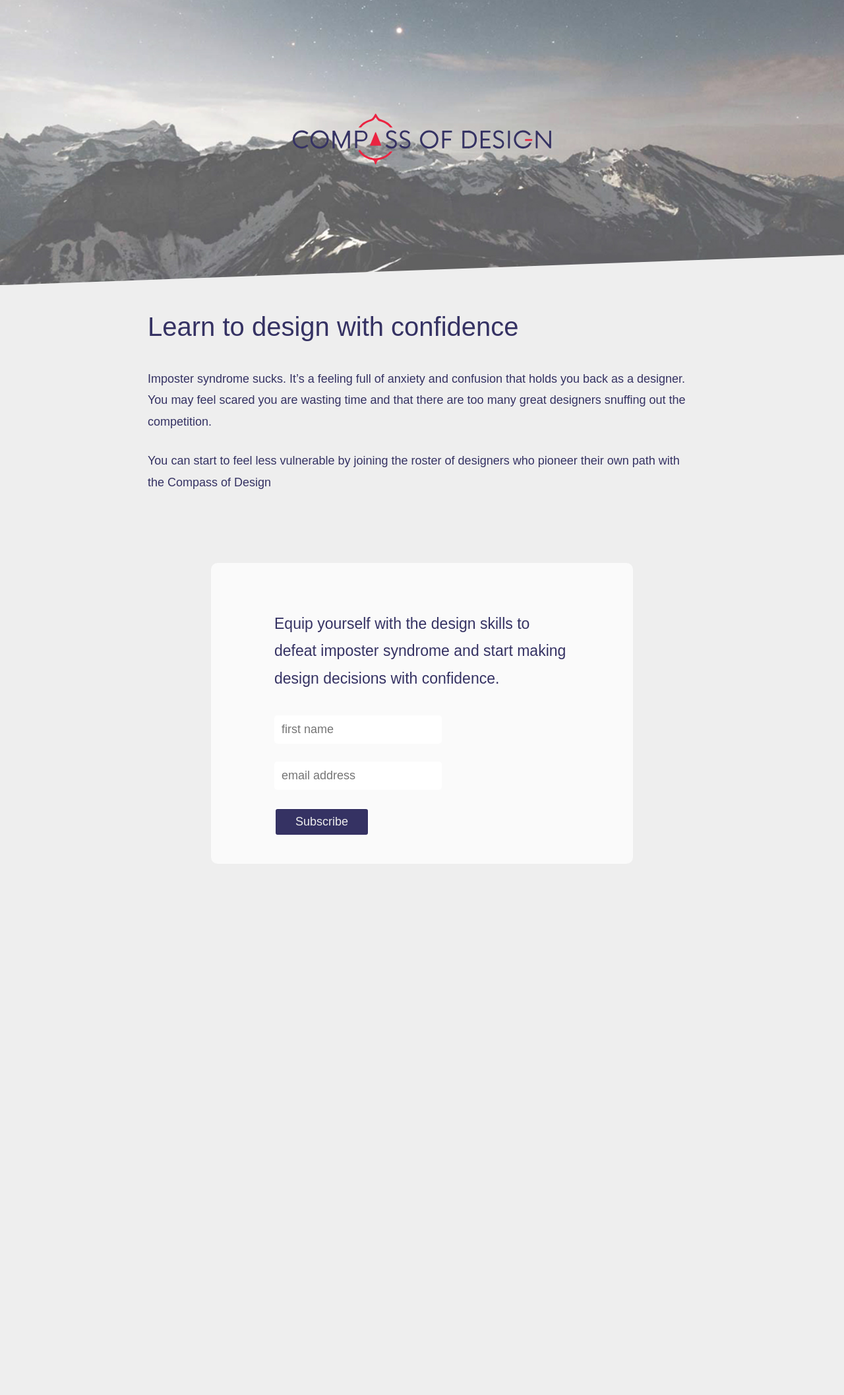
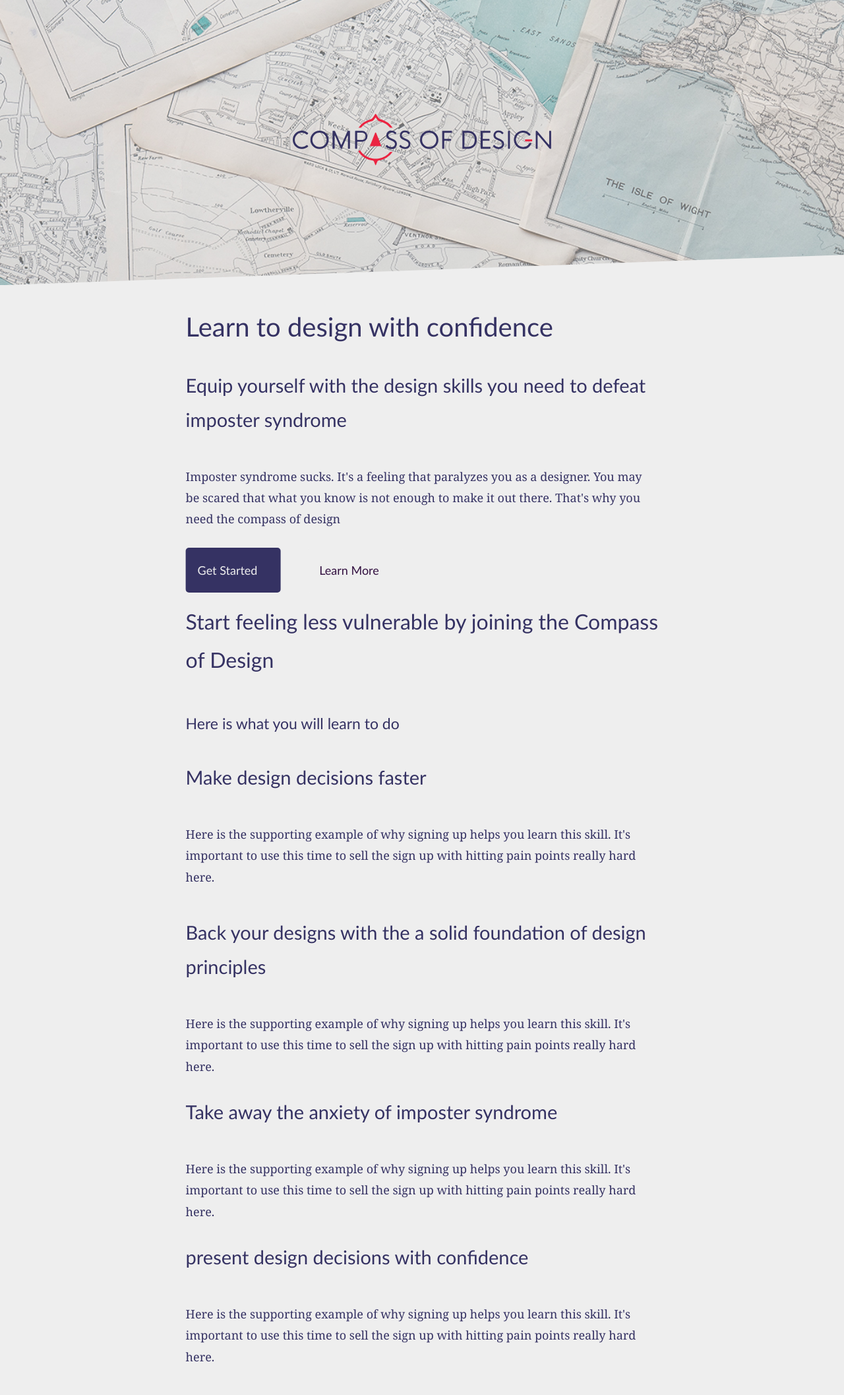
Before and after one commit to compassofdesign/site, a Jekyll site: the page built from index.html, in a window 1280 px wide. Shown: the whole page at 66% size. Built offline with Jekyll 4.4.1, drawn with Linux system fonts in a browser that asks for light colours; nearby versions of some CDN libraries; before the commit the page ends 1321 px from its top, so only the background shows below that.

Commit message:
changed and deleted and then changed again the index page for everything. I might have to make this the landing page for the course instead of the main page

```diff
--- a/css/1-tools/_fonts.sass
+++ b/css/1-tools/_fonts.sass
@@ -0,0 +1,4 @@
+@font-face
+  font-family: 'HK Nova'
+  src: url('/assets/fonts/hknova.eot') /* IE9 Compat Modes */
+  src: url('/assets/fonts/hknova.eot?#iefix') format('embedded-opentype'), url('/assets/fonts/hknova.woff2') format('woff2'), url('/assets/fonts/hknova.woff') format('woff'),  url('/assets/fonts/hknova.ttf')  format('truetype'), url('/assets/fonts/hknova.svg#svgFontName') format('svg') /* Legacy iOS */
--- a/css/3-modules/_hero.sass
+++ b/css/3-modules/_hero.sass
@@ -1,5 +1,5 @@
 .hero-index
-  background: url('/assets/img/bg1.jpg')  bottom center
+  background: url('/assets/img/bg2.jpg')  bottom center
   background-size: cover
   background-repeat: no-repeat
-  animation: slider-lg cubic-bezier(0.68, -0.55, 0.27, 1.55) 60s both infinite
+  // animation: slider-lg cubic-bezier(0.68, -0.55, 0.27, 1.55) 60s both infinite
--- a/css/master.css
+++ b/css/master.css
@@ -10,17 +10,13 @@
   to {
     opacity: 0.3;
     transform: translateX(0); } }
-@keyframes slider-lg {
-  0% {
-    background-image: url(../assets/img/bg1.jpg); }
-  25% {
-    background-image: url(../assets/img/bg2.jpg); }
-  50% {
-    background-image: url(../assets/img/bg3.jpg); }
-  75% {
-    background-image: url(../assets/img/bg4.jpg); }
-  100% {
-    background-image: url(../assets/img/bg1.jpg); } }
+@keyframes fadeIn {
+  to {
+    opacity: 1; } }
+@font-face {
+  font-family: "HK Nova";
+  src: url("/assets/fonts/hknova.eot");
+  src: url("/assets/fonts/hknova.eot?#iefix") format("embedded-opentype"), url("/assets/fonts/hknova.woff2") format("woff2"), url("/assets/fonts/hknova.woff") format("woff"), url("/assets/fonts/hknova.ttf") format("truetype"), url("/assets/fonts/hknova.svg#svgFontName") format("svg"); }
 /*! normalize.css v3.0.2 | MIT License | git.io/normalize */
 html {
   font-family: sans-serif;
@@ -170,22 +166,23 @@ td, th {
 
 html {
   background: #eee;
-  font-family: sans-serif;
-  font-size: 62.5%;
+  font-family: "Trebuchet MS", sans-serif;
+  font-size: 10px;
   color: #353263; }
 
 body {
   font-size: 1.2em;
   line-height: 1.8;
   overflow-x: hidden; }
-  body.in-transition {
-    transition: transform 0.5s cubic-bezier(0.65, 0.01, 0.19, 1.01); }
   @media only screen and (min-width: 200px) {
     body {
-      font-size: 1.6rem; } }
+      font-size: 1.4rem; } }
   @media only screen and (min-width: 800px) {
     body {
       font-size: 1.8rem; } }
+
+.main {
+  padding: 0 10%; }
 
 .hidden {
   display: none !important;
@@ -217,19 +214,15 @@ body {
 .cf::after, .cf::before {
   display: block; }
 
-.transition {
-  transition: all ease 0.3s; }
-
-@keyframes fadeIn {
-  to {
-    opacity: 1; } }
 p {
-  margin: 1.5em 0; }
+  margin: 0 0 1.5em 0;
+  font-family: Georgia; }
 
 a, a:link, a:visited, a:hover, a:focus {
   transition: all ease 0.3s;
   text-decoration: none;
-  color: #353263; }
+  color: #353263;
+  border-bottom: 1px solid #353263; }
 
 h2, h3, h4, h5, h6 {
   position: relative;
@@ -252,11 +245,13 @@ h4 {
 
 h3 {
   font-size: 2.9rem;
-  font-weight: 300; }
+  font-weight: 300;
+  margin-bottom: 1.5em; }
 
 h2 {
   font-size: 3.2rem;
-  font-weight: 300; }
+  font-weight: 300;
+  margin-bottom: 1.5em; }
 
 h1 {
   font-size: 4rem;
@@ -276,17 +271,22 @@ i {
   font-size: 1.8rem;
   color: #eee;
   border: none;
+  border-radius: 5px;
   padding: 1em; }
   .button.secondary, a.button.secondary {
-    background: #eee; }
+    background: #eee;
+    color: #331141; }
   .button.tertiary, a.button.tertiary {
-    background: #eee; }
+    background: #eee;
+    color: #331141; }
 
 .button:active, .button:focus, a.button:active, a.button:focus {
-  background-color: black; }
+  background-color: white;
+  color: #331141; }
 
 .button:hover, a.button:hover {
-  background-color: #08070e; }
+  background-color: white;
+  color: #331141; }
 
 .button ~ .button, a.button ~ a.button {
   margin-left: 2em;
@@ -312,7 +312,6 @@ i {
 .container {
   font-size: 0;
   position: relative; }
-
   .container .row {
     position: inherit;
     display: inline-block;
@@ -323,8 +322,7 @@ i {
       .container .row {
         margin-left: 0;
         margin-right: 0; } }
-
-.col {
+  .container .col {
     position: relative;
     transform: translate(-50%, 0);
     left: 50%;
@@ -335,10 +333,48 @@ i {
     font-size: 1.8rem;
     padding: 0 0 1.5rem 0; }
     @media only screen and (min-width: 800px) {
-    .col ~ .col {
+      .container .col ~ .col {
         padding-bottom: 0;
         margin-left: 1em; } }
 
+@media only screen and (min-width: 600px) {
+  .container .col {
+    width: 50%;
+    vertical-align: top;
+    width: calc(50% - 2em); } }
+  @media only screen and (min-width: 600px) and (min-width: 800px) {
+    .container .col {
+      margin-left: 1em;
+      margin-right: 1em; } }
+
+@media only screen and (min-width: 800px) {
+  .container .col {
+    width: 25%;
+    vertical-align: top;
+    width: calc(25% - 2em); } }
+  @media only screen and (min-width: 800px) and (min-width: 800px) {
+    .container .col {
+      margin-left: 1em;
+      margin-right: 1em; } }
+
+.module {
+  display: block;
+  vertical-align: top;
+  position: inherit;
+  font-size: 1.8rem;
+  padding: 0 0 1.5rem 0; }
+  @media only screen and (min-width: 800px) {
+    .module ~ .module {
+      padding-bottom: 0; } }
+
+@media only screen and (min-width: 800px) {
+  .module {
+    display: inline-block; }
+    .module.landing {
+      position: relative;
+      transform: translate(-50%, 0);
+      left: 50%;
+      width: 70%; } }
 .pull {
   margin-top: 5%;
   padding-top: 4em;
@@ -373,9 +409,8 @@ form#mc-embedded-subscribe-form {
   form ~ label.module {
     margin-left: 1em; } }
 .hero-index {
-  background: url("/assets/img/bg1.jpg") bottom center;
+  background: url("/assets/img/bg2.jpg") bottom center;
   background-size: cover;
-  background-repeat: no-repeat;
-  animation: slider-lg cubic-bezier(0.68, -0.55, 0.27, 1.55) 60s both infinite; }
+  background-repeat: no-repeat; }
 
 /*# sourceMappingURL=master.css.map */
--- a/index.html
+++ b/index.html
@@ -2,31 +2,41 @@
 layout: default
 title: Compass Of Design - Learn to design with confidence, a site for new designers
 ---
-<section class="hero hero-index container">
+<header class="container hero hero-index">
+  <article class="row hero-inset">
+    <img src="/assets/img/cod-logo.svg" alt="Compass of Design is created by So Magnetic as a tool for designers to learn how to overcome imposter syndrome and learn to design with confidence." />
+  </article>
+</header>
+<section class="main container">
   <article class="row">
-    <img src="/assets/img/cod-logo.svg" alt="Compass of Design, logo">
+    <div class="landing module">
+      <h1>Learn to design with confidence</h1>
+      <h3>Equip yourself with the design skills you need to defeat imposter syndrome</h3>
+      <p>Imposter syndrome sucks. It's a feeling that paralyzes you as a designer. You may be scared that what you know is not enough to make it out there. That's why you need the compass of design</p>
+      <a class="button" href="#signup">Get Started</a>
+      <a class="button secondary" href="#signup">Learn More</a>
+    </div>
+  </article>
+  <article class="row">
+    <div class="module landing">
+      <h2>Start feeling less vulnerable by joining the Compass of Design</h2>
+      <h4>Here is what you will learn to do</h4>
+      <article class="module">
+        <h3>Make design decisions faster</h3>
+        <p>Here is the supporting example of why signing up helps you learn this skill. It's important to use this time to sell the sign up with hitting pain points really hard here. </p>
+      </article>
+      <article class="module">
+        <h3>Back your designs with the a solid foundation of design principles</h3>
+        <p>Here is the supporting example of why signing up helps you learn this skill. It's important to use this time to sell the sign up with hitting pain points really hard here. </p>
+      </article>
+      <article class="module">
+        <h3>Take away the anxiety of imposter syndrome</h3>
+        <p>Here is the supporting example of why signing up helps you learn this skill. It's important to use this time to sell the sign up with hitting pain points really hard here. </p>
+      </article>
+      <article class="module">
+        <h3>present design decisions with confidence</h3>
+        <p>Here is the supporting example of why signing up helps you learn this skill. It's important to use this time to sell the sign up with hitting pain points really hard here. </p>
+      </article>
+    </div>
   </article>
 </section>
-<section class="container">
-  <article class="col">
-    <h1>Learn to design with confidence</h1>
-    <p>Imposter syndrome sucks. It’s a feeling full of anxiety and confusion that holds you back as a designer. You may feel scared you are wasting time and that there are too many great designers snuffing out the competition.</p>
-    <p>You can start to feel less vulnerable by joining the roster of designers who pioneer their own path with the Compass of Design</p>
-  </article>
-</section>
-
-  <section id="mailchimp" class=" container">
-  <div class="col pull">
-    <form action="//darianrosebrook.us13.list-manage.com/subscribe/post?u=a07a903f524e927147f352cce&amp;id=26c10fe3eb" method="post" id="mc-embedded-subscribe-form" name="mc-embedded-subscribe-form" class="validate row" target="_blank" novalidate>
-      <h4><label for="mce-EMAIL">Equip yourself with the design skills to defeat imposter syndrome and start making design decisions with confidence.</label></h4>
-      <div class="mc-field-group">
-      	<input type="text" value="" name="FNAME" class="email-signup" id="mce-FNAME" placeholder="first name" required>
-        <input type="email" value="" name="EMAIL" class="email-signup" id="mce-EMAIL" placeholder="email address" required>
-      <div style="position: absolute; left: -5000px;" aria-hidden="true"><input type="text" name="b_a07a903f524e927147f352cce_c3c042d588" tabindex="-1" value=""></div>
-      <input type="submit" value="Subscribe" name="subscribe" id="mc-embedded-subscribe" class="button email-signup"></div>
-    </form>
-  </div>
-</section>
-
-  </body>
-</html>
```
Also changed, not shown: css/1-tools/_animations.sass (+14 -11 lines), css/2-base/_base.sass (+51 -24 lines), 3 other files. Lines whose indentation alone changed are shown as unchanged.
